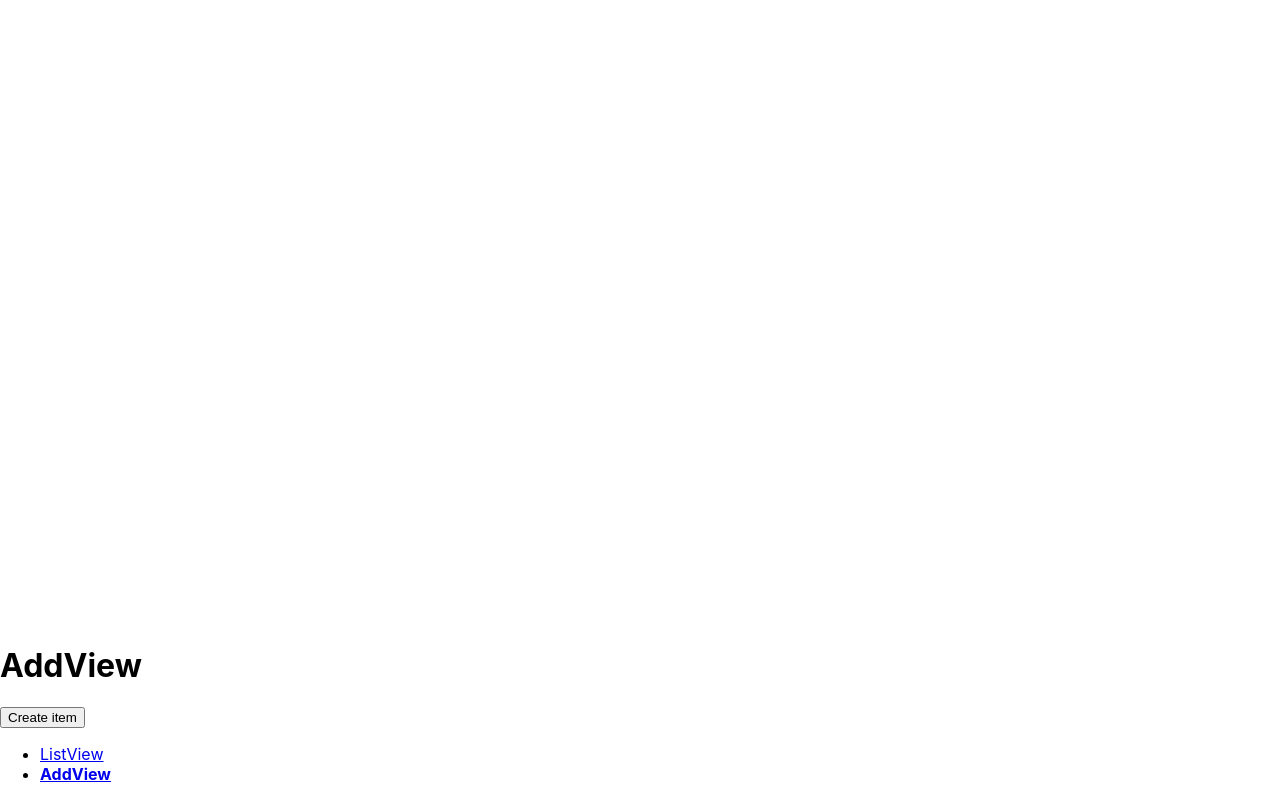
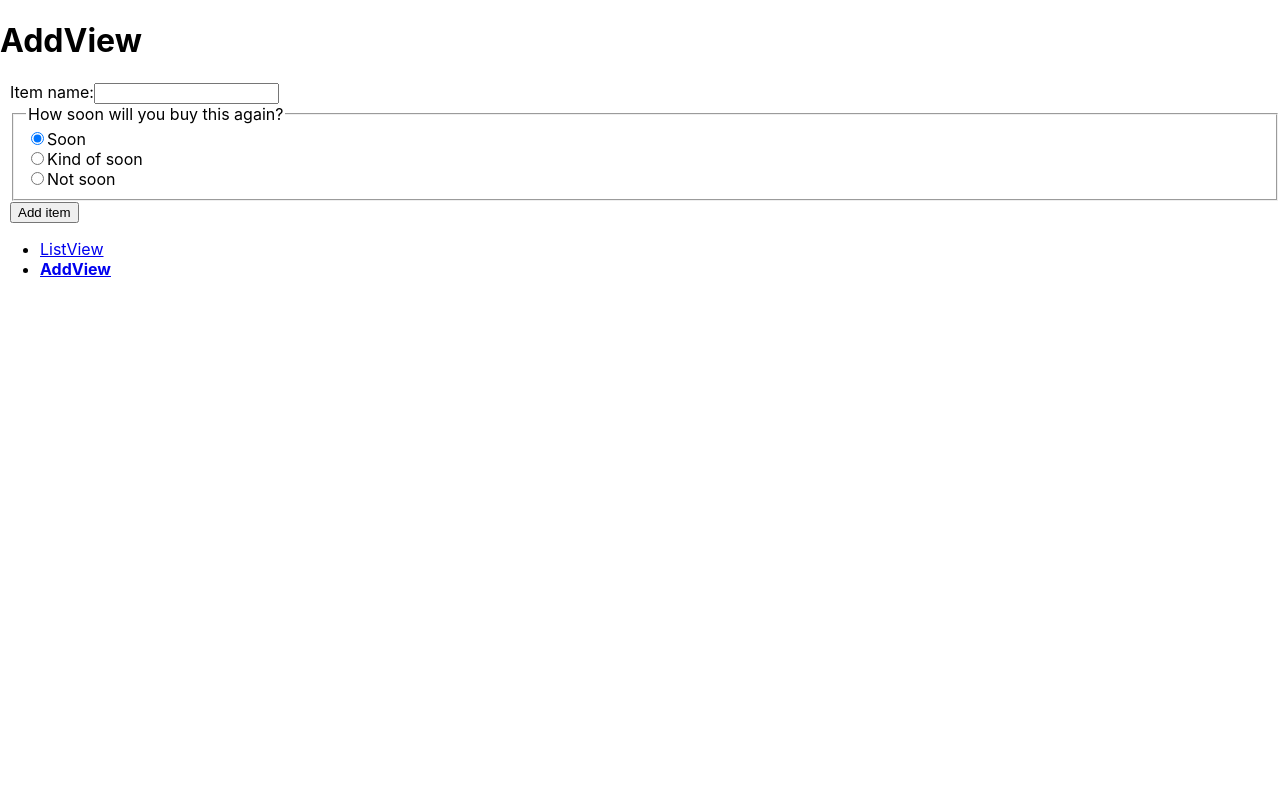
Before and after one commit to the-collab-lab/tcl-29-smart-shopping-list, a React (Create React App) app: page /add-view in a window 1280 px wide. Built offline with nearby package versions, Linux system fonts and the light colour scheme.

Commit message:
added form with text input and radio buttons to CreateItem component

```diff
--- a/src/App.css
+++ b/src/App.css
@@ -1,6 +1,10 @@
-.App {
+/* .App {
   height: 100vh;
   display: flex;
   flex-direction: column;
   justify-content: flex-end;
+} */
+
+form {
+  margin-left: 10px;
 }
--- a/src/components/CreateItem.jsx
+++ b/src/components/CreateItem.jsx
@@ -1,18 +1,46 @@
 import React from 'react';
 import db from '../lib/firebase';
+import './createItem.css';
 
 function CreateItem() {
-  const handleClick = async () => {
-    await db.collection('items').add({
-      name: 'A test product',
-      date: Date().toLocaleString(),
-    });
+  const handleSubmit = async () => {
+    console.log('submitted');
   };
+
+  // const handleClick = async () => {
+  //   await db.collection('items').add({
+  //     name: 'A test product',
+  //     date: Date().toLocaleString(),
+  //   });
+  // };
 
   return (
     <div>
       <h1>AddView</h1>
-      <button onClick={() => handleClick()}>Create item</button>
+
+      <form onSubmit={() => handleSubmit()}>
+        <label HTMLfor="item-name">Item name:</label>
+        <input type="text" id="item-name" value="" />
+        <fieldset className="radio-buttons">
+          <legend>How soon will you buy this again?</legend>
+          <div>
+            <input type="radio" id="soon" value={7} name="frequency" checked />
+            <label HTMLfor="soon">Soon</label>
+          </div>
+
+          <div>
+            <input type="radio" id="kind-of-soon" value={14} name="frequency" />
+            <label HTMLfor="kind-of-soon">Kind of soon</label>
+          </div>
+
+          <div>
+            <input type="radio" id="not-soon" value={30} name="frequency" />
+            <label HTMLfor="not-soon">Not soon</label>
+          </div>
+        </fieldset>
+
+        <button type="submit">Add item</button>
+      </form>
     </div>
   );
 }
--- /dev/null
+++ b/src/components/createItem.css
@@ -0,0 +1,4 @@
+/* .radio-buttons{
+    display:flex;
+    flex-direction: column;
+} */
```
